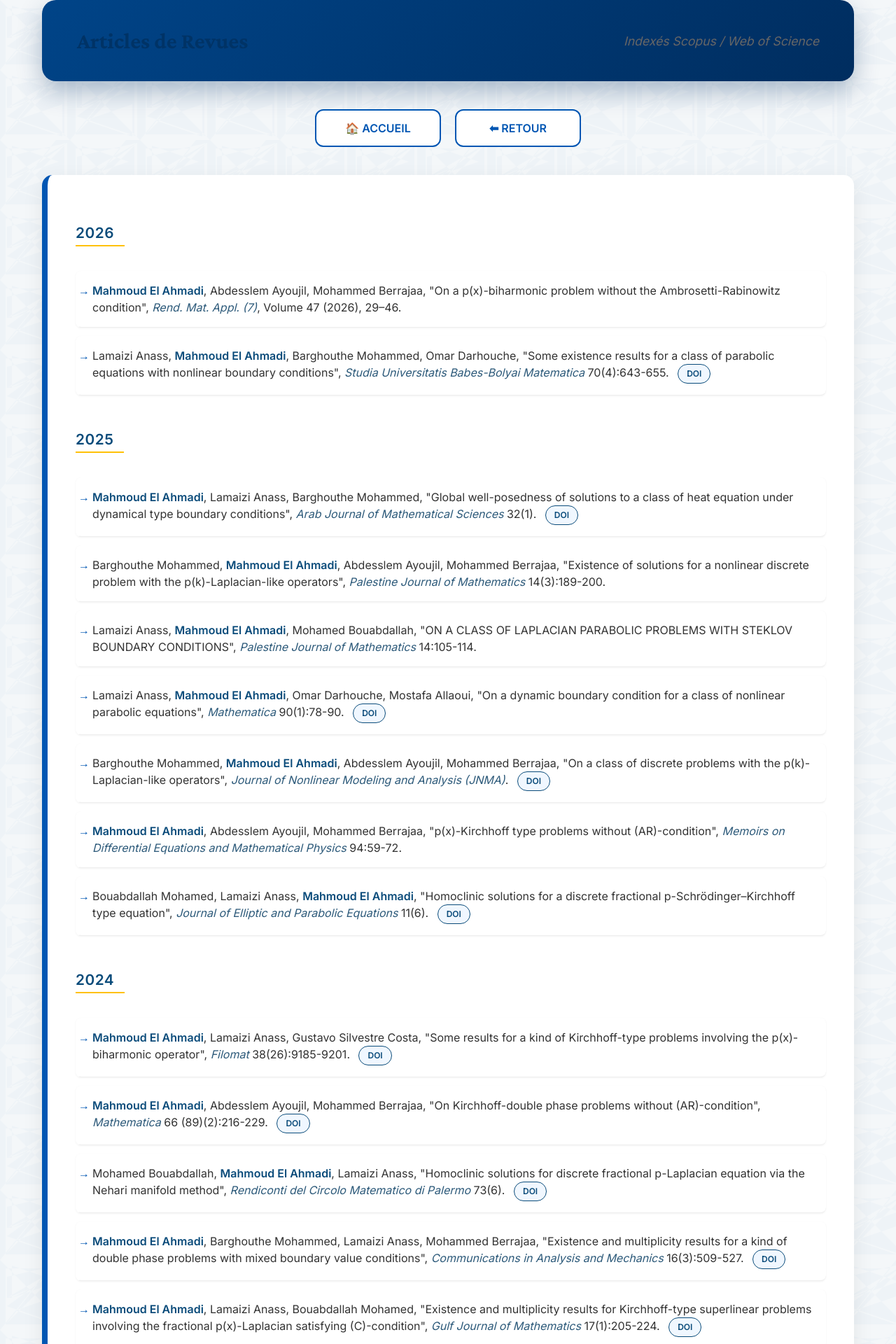
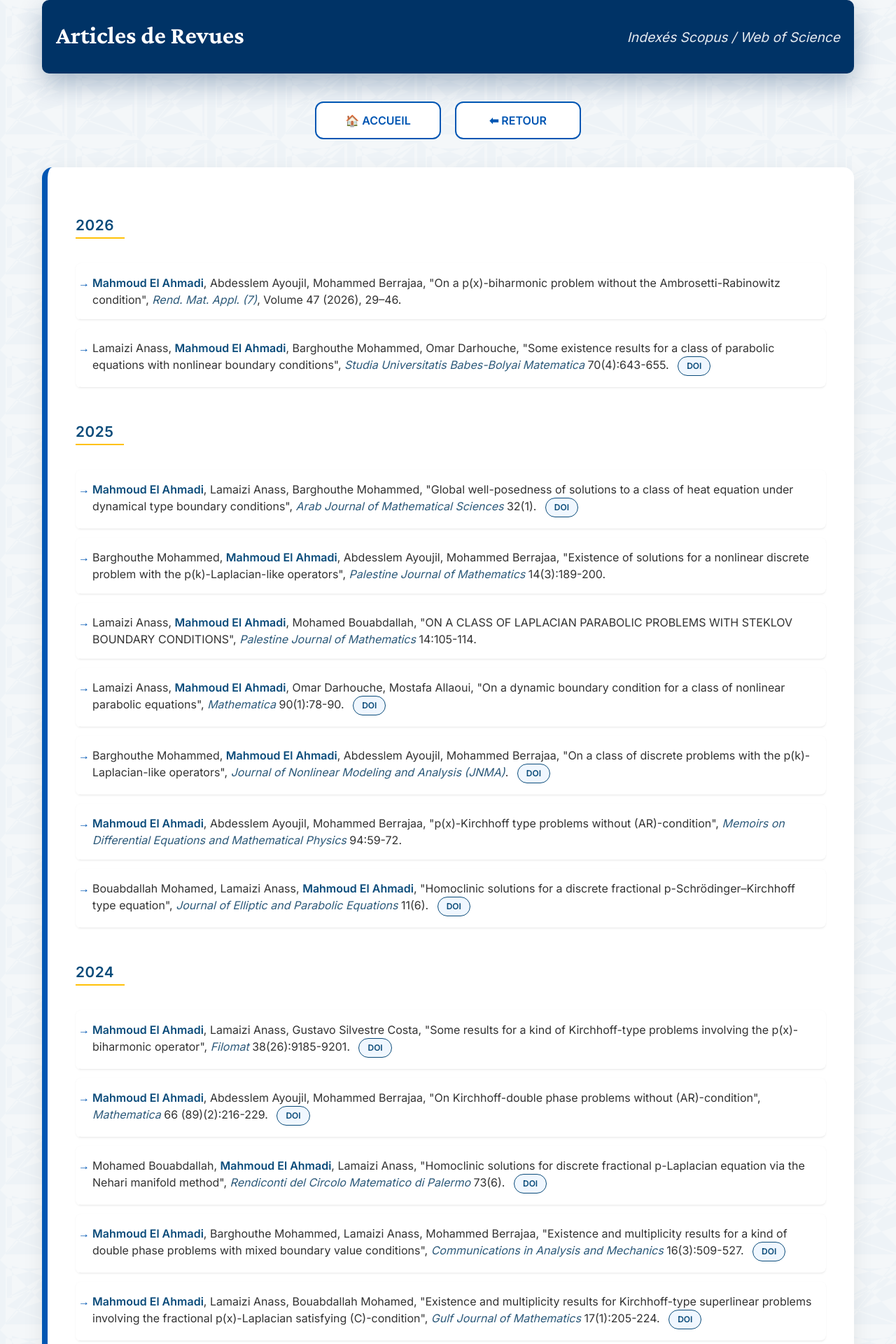
Before and after one commit to mahmoudmath/mahmoudmath.github.io, a Jekyll site: the page articles.html, which Jekyll copies as it is, in a window 1280 px wide. Shown: the top 1920 px of the page at 70% size. Built offline with Jekyll 4.4.1, drawn with Linux system fonts in a browser that asks for light colours.

Commit message:
Update articles.html

```diff
--- a/articles.html
+++ b/articles.html
@@ -96,20 +96,27 @@ j=d.createElement(s),dl=l!='dataLayer'?'&l='+l:'';j.async=true;j.src=
     }
 
     /* EN-TÊTE PAGE */
+    /* EN-TÊTE - Articles de Revues / Indexés Scopus */
 .professor-header {
-        margin-bottom: 20px;
+    background: #003366;  /* Fond bleu foncé */
+    padding: 30px 20px;
+    border-radius: 10px;
+    margin-bottom: 30px;
+    text-align: center;
 }
 
 .professor-name {
-        font-size: 2rem;
+    color: white !important;
+    font-size: 2.2rem;
     font-weight: 700;
-        color: #003366;
+    margin-bottom: 5px;
 }
 
 .professor-title {
-        font-size: 1.1rem;
-        color: #666;
+    color: white !important;
+    font-size: 1.2rem;
     font-style: italic;
+    opacity: 0.9;
 }
 
     /* RESPONSIVE POUR MOBILES */
```
Lines whose indentation alone changed are shown as unchanged.
